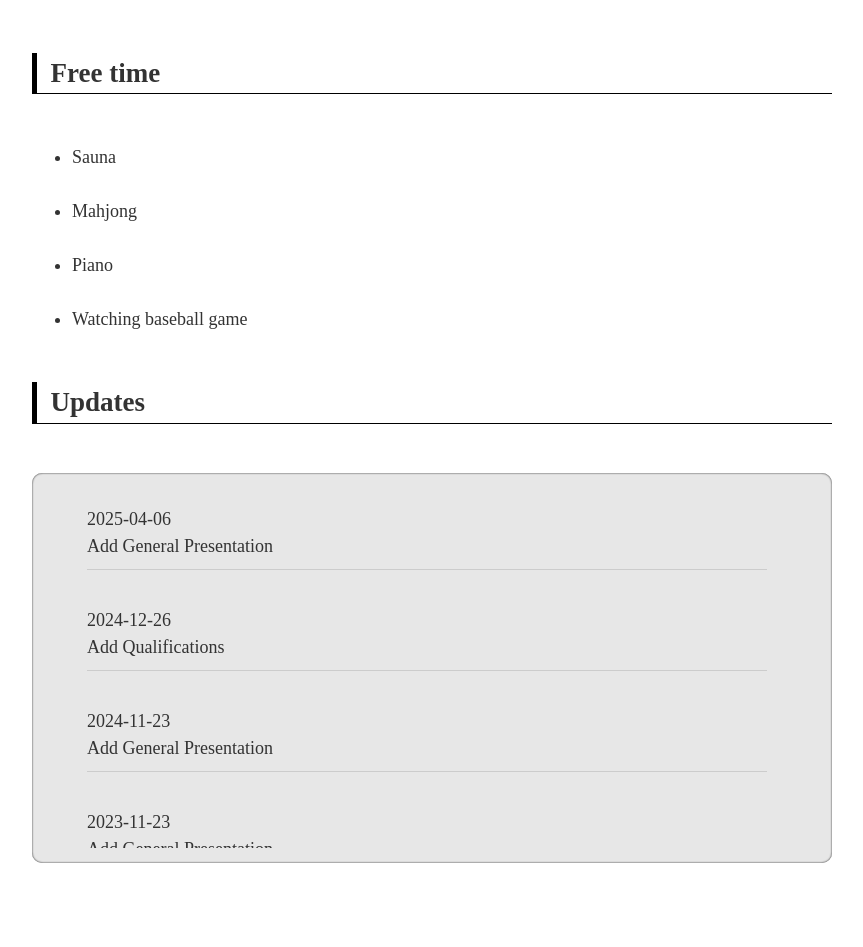
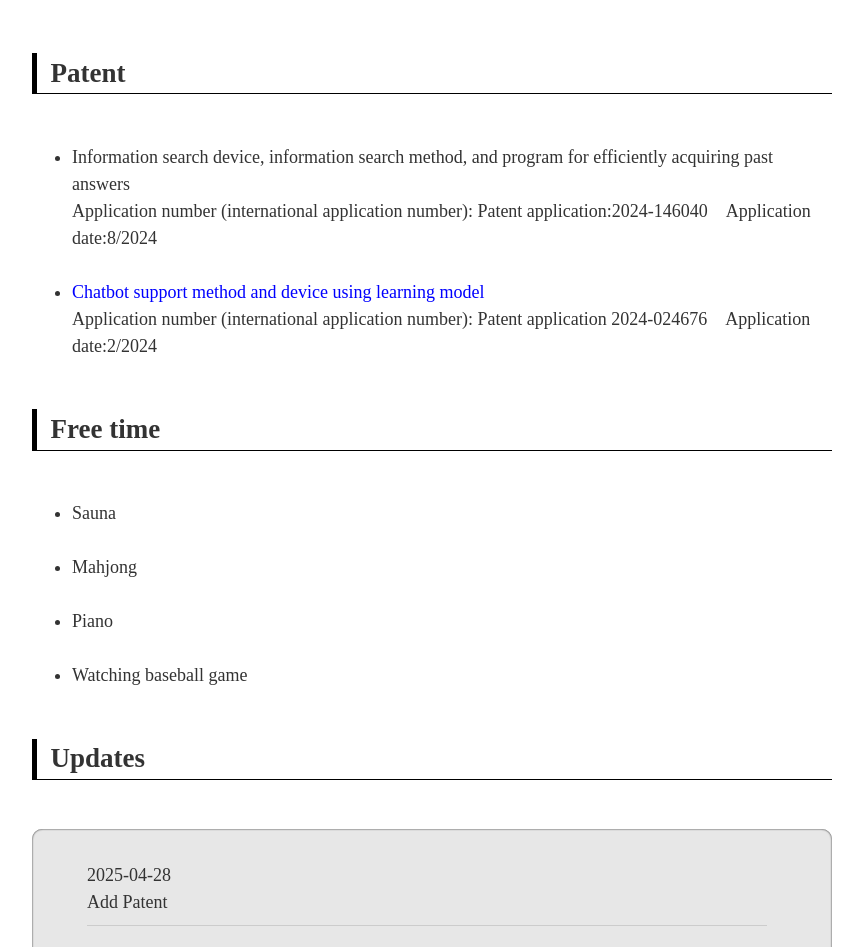
Before and after one commit to Baplisca/NextJS-Portfolio, a Next.js app: page /about_en in a window 1280 px wide. Shown: the part 2785-3732 px from the top of the page, without its empty margins (208-1071 px from the left). Built offline with nearby package versions, Linux system fonts and the light colour scheme; a web font is replaced by a local one.

Commit message:
add Patent

```diff
--- /dev/null
+++ b/src/organisms/PatentContent.tsx
@@ -0,0 +1,64 @@
+import { IContent } from "../interfaces/about-content.interface";
+import ContentsDisplay from "./ContentsDisplay";
+
+const patentItems: IContent[] = [
+  {
+    value: (
+      <span>
+        効率的な過去回答の取得のための情報検索装置、情報検索方法及びプログラム
+        (jglobal反映待ち)
+        <br />
+        出願番号(国際出願番号)：特願2024-146040　出願日：2024.8
+      </span>
+    ),
+    value_en: (
+      <span>
+        Information search device, information search method, and program for
+        efficiently acquiring past answers
+        <br />
+        Application number (international application number): Patent
+        application:2024-146040　Application date:8/2024
+      </span>
+    ),
+  },
+  {
+    value: (
+      <span>
+        <a
+          href="https://jglobal.jst.go.jp/en/detail?JGLOBAL_ID=202503007600960878"
+          rel="noreferrer noopener"
+          target="_blank"
+        >
+          学習モデルを用いたチャットボット支援方法および装置
+        </a>
+        <br />
+        出願番号(国際出願番号)：特願2024-024676　出願日：2024.2
+      </span>
+    ),
+    value_en: (
+      <span>
+        <a
+          href="https://jglobal.jst.go.jp/en/detail?JGLOBAL_ID=202503007600960878"
+          rel="noreferrer noopener"
+          target="_blank"
+        >
+          Chatbot support method and device using learning model
+        </a>
+        <br />
+        Application number (international application number): Patent
+        application 2024-024676　Application date:2/2024
+      </span>
+    ),
+  },
+];
+
+const PatentContent = () => {
+  return (
+    <>
+      <h2 className="H2Wrapper">Patent</h2>
+      <ul>{ContentsDisplay(patentItems)}</ul>
+    </>
+  );
+};
+
+export default PatentContent;
--- a/src/organisms/UpdateContent.tsx
+++ b/src/organisms/UpdateContent.tsx
@@ -10,6 +10,12 @@ interface IUpdateItem {
 }
 
 const updateItems: IUpdateItem[] = [
+  {
+    value: "特許追加",
+    date: "2025.04.28",
+    value_en: "Add Patent",
+    date_en: "2025-04-28",
+  },
   {
     value: "General Presentation追加",
     date: "2025.04.06",
--- a/src/templates/AboutTemplate.tsx
+++ b/src/templates/AboutTemplate.tsx
@@ -5,6 +5,7 @@ import EducationContent from "../organisms/EducationContent";
 import FreeTimeContent from "../organisms/FreeTimeContent";
 import { GeneralPresentationContent } from "../organisms/GeneralPresentationContent";
 import InternContent from "../organisms/InternContent";
+import PatentContent from "../organisms/PatentContent";
 import QualificationContent from "../organisms/QualificationContent";
 import SelfIntroductionContent from "../organisms/SelfIntroductionContent";
 import UpdateContent from "../organisms/UpdateContent";
@@ -22,6 +23,7 @@ const AboutTemplate = () => {
         <AwardContent />
         <QualificationContent />
         <GeneralPresentationContent />
+        <PatentContent />
         <FreeTimeContent />
         <UpdateContent />
       </div>
```
